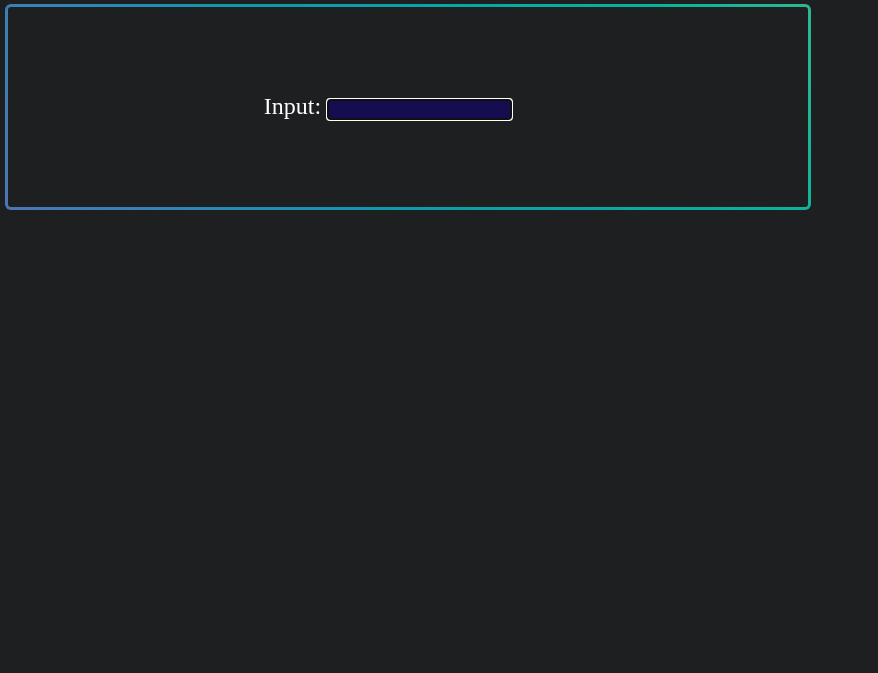
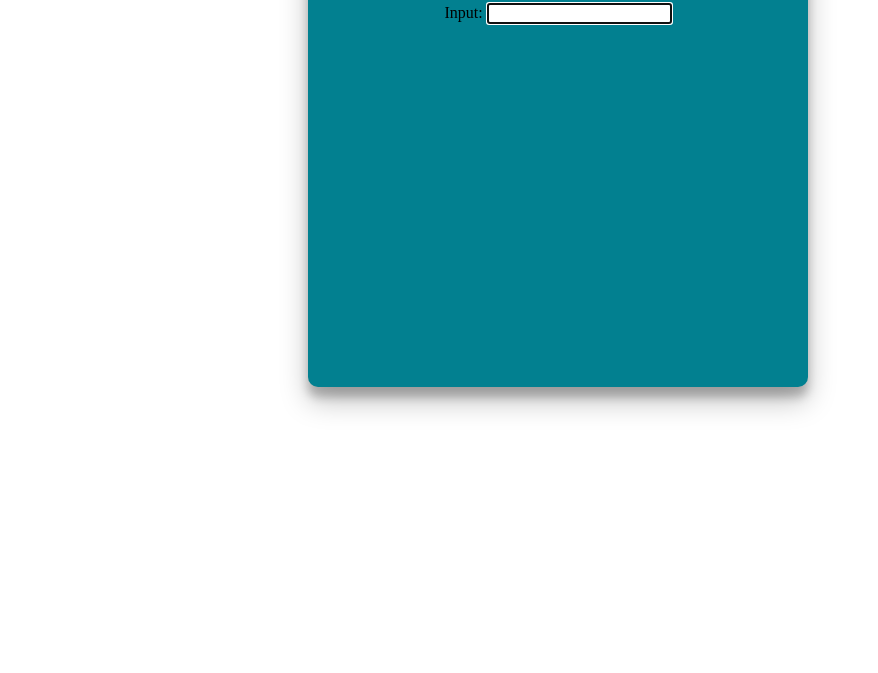
Before and after one commit to jmills1990/ToDoListApp, a plain HTML site: page index.html in a window 1280 px wide. Shown: the part 140-813 px from the top of the page, without its empty margins (0-878 px from the left). Drawn offline with Linux system fonts and the light colour scheme.

Commit message:
Add files via upload

```diff
--- a/style.css
+++ b/style.css
@@ -1,23 +1,25 @@
-input, textarea {
-  background-color : #140D4F;
-  color: #6FEDB7;
+
+.container {
+    border-radius: 10px;
+    box-shadow: 0 14px 28px rgba(0, 0, 0, 0.25), 0 10px 10px rgba(0, 0, 0, 0.22);
+    position: relative;
+    overflow: hidden;
+    width: 500px;
+    max-width: 100%;
+    min-height: 480px;
+    display: flex;
+    flex-direction: column;
+    align-items: center;
+    margin: -20px 0 50px;
+    left: 300px;
+    background-color: #028090;
 }
-
-
-.basicfontcolor {
-color: white;
-font-family:  'Raleway';
-
-}
-
-
-
 li {
     border: 1px solid #140D4F;
-    background: #4EA699;
-    padding: 3px 3px;
-    color: #000;
+    padding: 5px 5px;
+    width: 300px;
     list-style: none;
+    background-color: #00A896;
 
 }
 li span {
@@ -35,60 +37,3 @@ text-decoration: line-through; font-weight: bold; color: #c00;
     padding: 20px;
     margin: 20px;
 }
-
-@import url('https://fonts.googleapis.com/css?family=Raleway:200');
-
-html, body {
-  height: 100%;
-}
-body {
-  background: #1D1F20;
-}
-.bodyclass {
-  display: flex;
-  justify-content: center;
-  align-items: center;
-  height: 100%;
-}
-#box {
-  display: flex;
-  align-items: center;
-  justify-content: center;
-  width: 800px;
-  height: 200px;
-  color: white;
-  font-family: 'Raleway';
-  font-size: 1.5rem;
-}
-.gradient-border {
-  --borderWidth: 3px;
-  background: #1D1F20;
-  position: relative;
-  border-radius: var(--borderWidth);
-}
-.gradient-border:after {
-  content: '';
-  position: absolute;
-  top: calc(-1 * var(--borderWidth));
-  left: calc(-1 * var(--borderWidth));
-  height: calc(100% + var(--borderWidth) * 2);
-  width: calc(100% + var(--borderWidth) * 2);
-  background: linear-gradient(60deg, #f79533, #f37055, #ef4e7b, #a166ab, #5073b8, #1098ad, #07b39b, #6fba82);
-  border-radius: calc(2 * var(--borderWidth));
-  z-index: -1;
-  animation: animatedgradient 3s ease alternate infinite;
-  background-size: 300% 300%;
-}
-
-
-@keyframes animatedgradient {
-    0% {
-        background-position: 0% 50%;
-    }
-    50% {
-        background-position: 100% 50%;
-    }
-    100% {
-        background-position: 0% 50%;
-    }
-}
```
